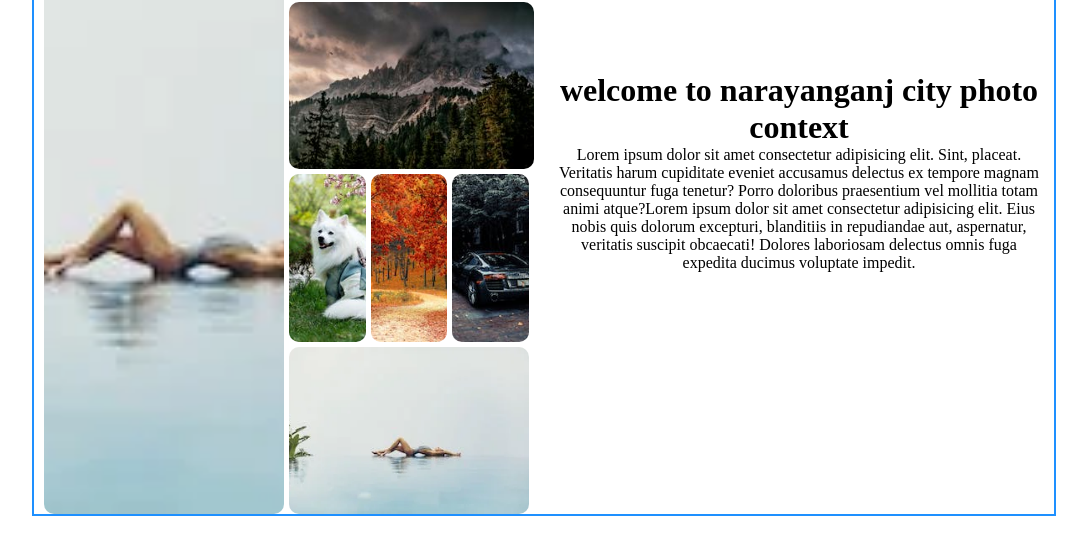
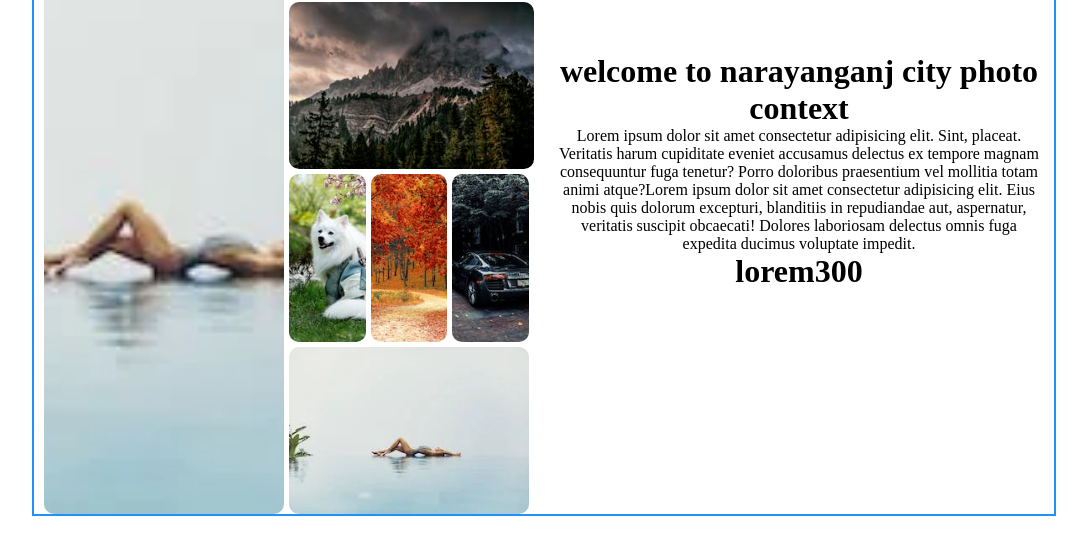
Before and after one commit to tanvir0106/PRA_first-responsib, a plain HTML site: page index.html in a window 1280 px wide. Shown: the part 172-726 px from the top of the page, without its empty margins (96-1183 px from the left). Drawn offline with Linux system fonts and the light colour scheme.

Commit message:
Update index.html

```diff
--- a/index.html
+++ b/index.html
@@ -44,6 +44,8 @@
         <div class="peragraph">
             <h1>welcome to narayanganj city photo context</h1>
             <p>Lorem ipsum dolor sit amet consectetur adipisicing elit. Sint, placeat. Veritatis harum cupiditate eveniet accusamus delectus ex tempore magnam consequuntur fuga tenetur? Porro doloribus praesentium vel mollitia totam animi atque?Lorem ipsum dolor sit amet consectetur adipisicing elit. Eius nobis quis dolorum excepturi, blanditiis in repudiandae aut, aspernatur, veritatis suscipit obcaecati! Dolores laboriosam delectus omnis fuga expedita ducimus voluptate impedit.</p>
+        <h1>lorem300
+        </h1>
         </div>
 
     </div>
```
